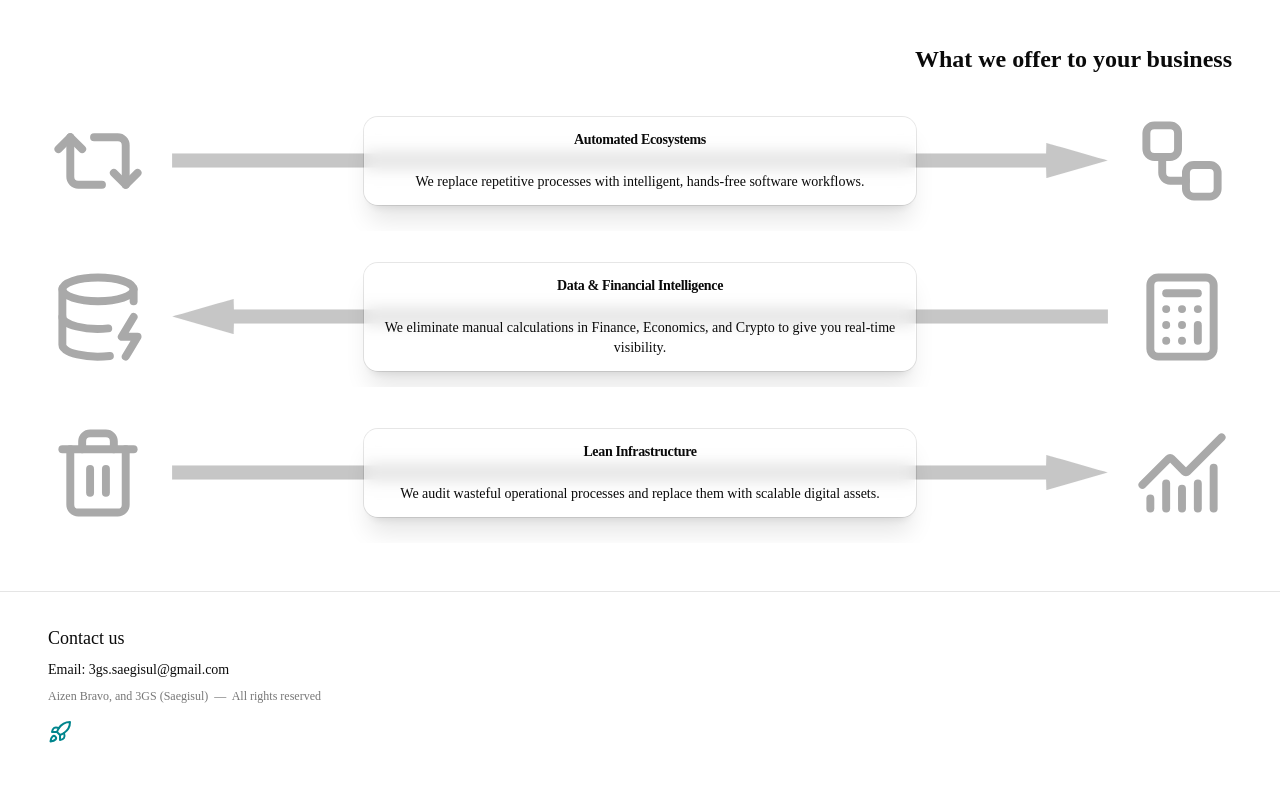
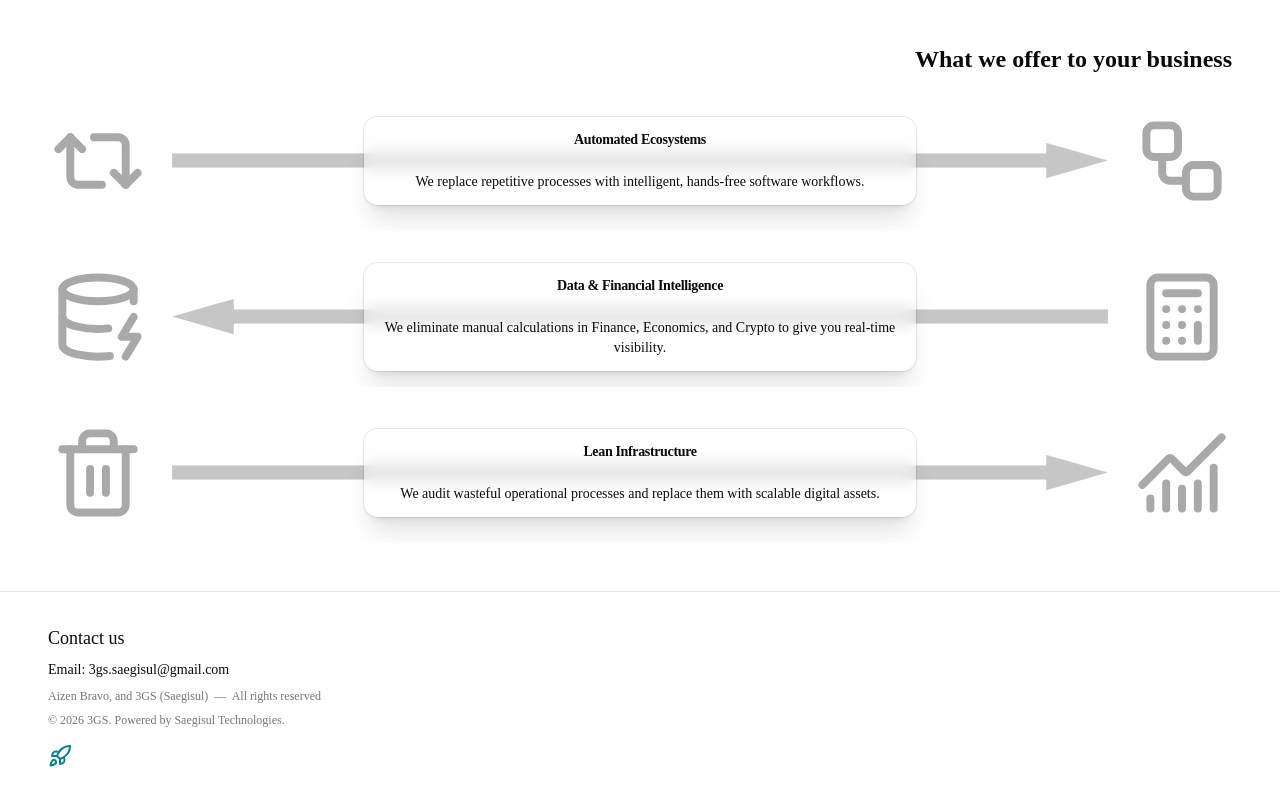
Before and after one commit to AizenBravo/3gs_website, a Next.js app in the folder fe/: page / in a window 1280 px wide. Shown: the part 917-1717 px from the top of the page. Before the commit the page ends 1693 px from the top, so only its background shows below. Built offline with nearby package versions, Linux system fonts and the light colour scheme.

Commit message:
Added a copyight section.

```diff
--- a/fe/app/core/components/navigation/footer-v1.tsx
+++ b/fe/app/core/components/navigation/footer-v1.tsx
@@ -32,6 +32,9 @@ const FooterV1 = ({ hasSeparator = true }: { hasSeparator?: boolean }) => {
           <p className="text-xs mt-2" style={{ color: 'var(--footer-muted)' }}>
             {EnumeratePipe.transform(authors)} &nbsp;{`—`}&nbsp; All rights
             reserved
+          </p>
+          <p className="text-xs mt-2" style={{ color: 'var(--footer-muted)' }}>
+            © 2026 3GS. Powered by Saegisul Technologies.
           </p>
           {/* Modern icon for automation */}
           <div className="mt-4 flex items-center justify-center md:justify-start">
```
